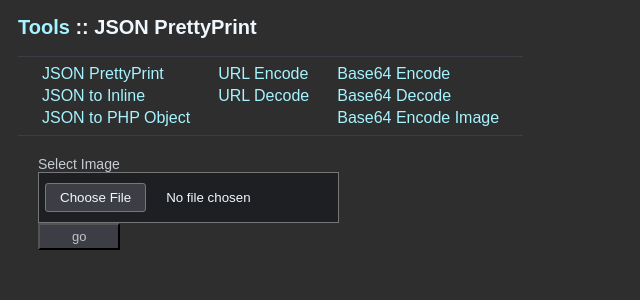
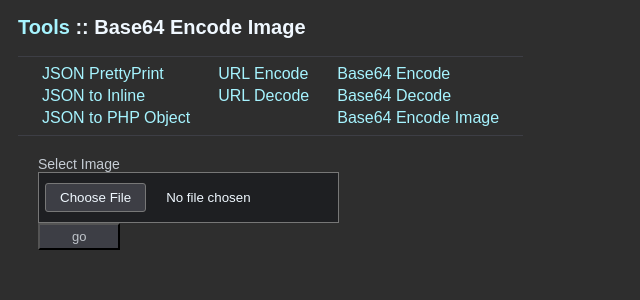
Before and after one commit to tholf/dev-tools, a PHP site: page /base64_encode_image.php in a window 1280 px wide. Shown: the top 300 px of the page, without its empty margins (0-640 px from the left). Run offline with PHP 8.4, Linux system fonts and the light colour scheme.

Commit message:
readme update

```diff
--- a/base64_encode_image.php
+++ b/base64_encode_image.php
@@ -89,12 +89,12 @@ if (!empty($_FILES['file'])) {
 
 ?><html xmlns="http://www.w3.org/1999/xhtml" lang="us">
 <head>
-    <title>JSON PrettyPrint</title>
+    <title>Base64 Encode Image</title>
     <?php include "includes/head.php"; ?>
 </head>
 <body>
     <div class="container">
-        <h2><a href="index.php">Tools</a> :: JSON PrettyPrint</h2>
+        <h2><a href="index.php">Tools</a> :: Base64 Encode Image</h2>
         <?php include "includes/dev_menu.php"; ?>
 
         <div class="content">
```
Also changed, not shown: README.md.
